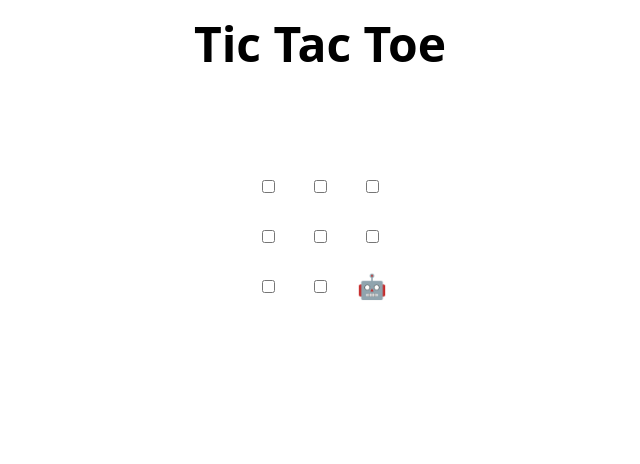
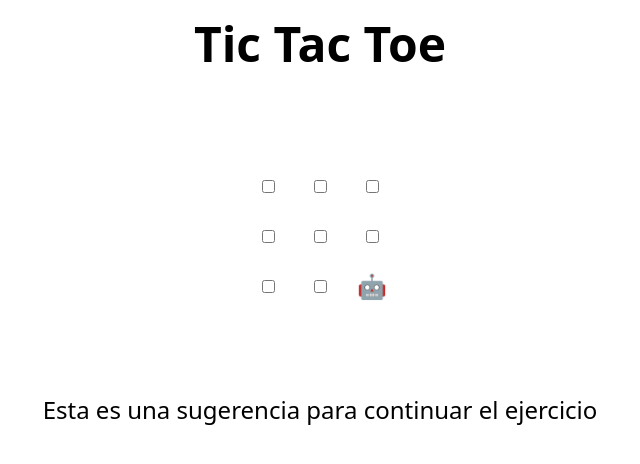
Before and after one commit to zagato01/skills-review-pull-requests, a plain HTML site: page index.html in a window 1280 px wide. Shown: the whole page, without its empty margins (320-960 px from the left). Drawn offline with Linux system fonts and the light colour scheme.

Commit message:
Update index.html
y se compromete la sugerencia

```diff
--- a/index.html
+++ b/index.html
@@ -48,7 +48,7 @@
 </table>
 
 <h2 hidden>Game over, refresh to play again 🧑‍💻 🤖!</h2>
-
+Esta es una sugerencia para continuar el ejercicio
 <script>
   // Initialization
   const boxes = Array.from(document.querySelectorAll("td"));
```
